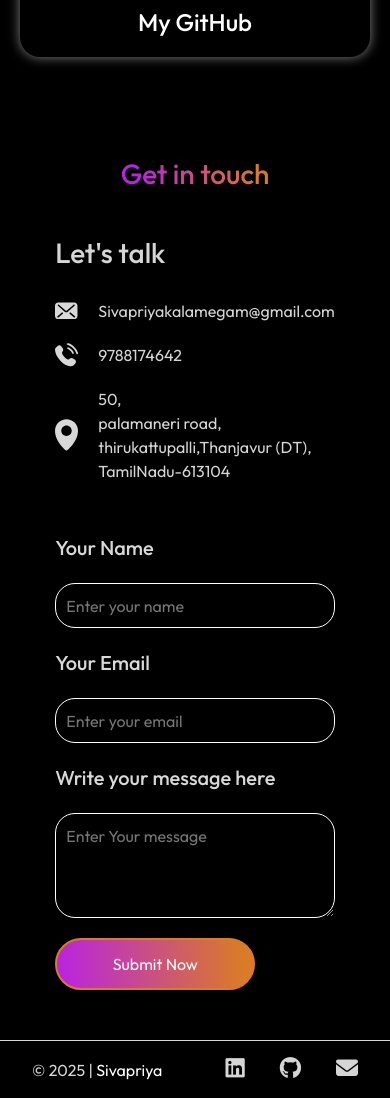
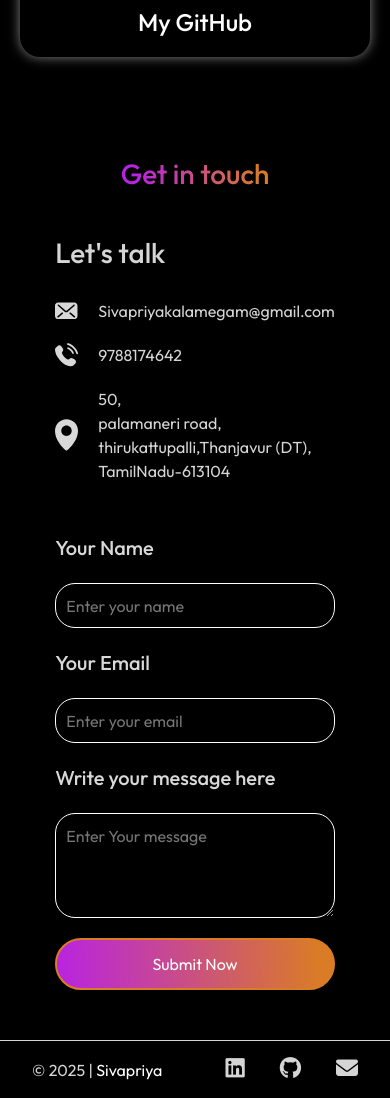
Before and after one commit to Sivapriyaa-k/Portfolio, a React (Vite) app: page / in a window 390 px wide. Shown: the part 4010-5108 px from the top of the page. Built offline with nearby package versions, Linux system fonts and the light colour scheme.

Commit message:
30.06.2025

```diff
--- a/src/Components/Contact/Contact.css
+++ b/src/Components/Contact/Contact.css
@@ -103,6 +103,10 @@ form textarea {
   .contact {
     padding: 50px 0px;
   }
+
+  .contact button{
+    width: 100%;
+  }
 }
 
 @media (max-width: 568px) {
```
